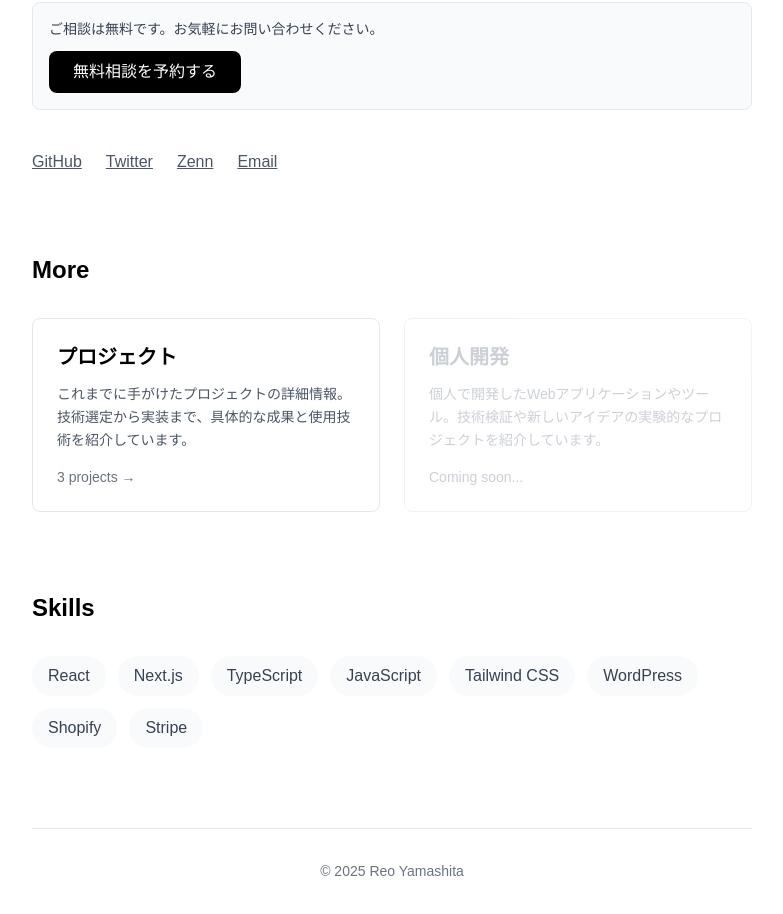
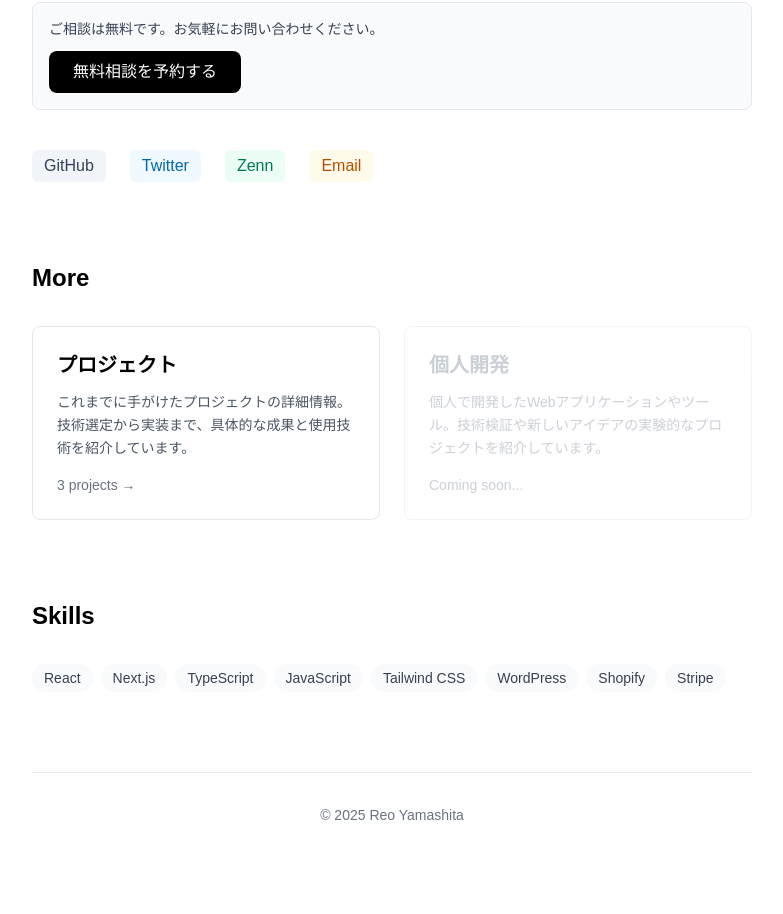
Before and after one commit to melodyclue/my-website, a Next.js app: page / in a window 1280 px wide. Shown: the part 386-1300 px from the top of the page, without its empty margins (248-1031 px from the left). Built offline with nearby package versions, Linux system fonts and the light colour scheme.

Commit message:
style: update link styles and adjust skill badges for improved appearance

```diff
--- a/src/app/page.tsx
+++ b/src/app/page.tsx
@@ -37,7 +37,7 @@ export default function Home() {
           <div className="flex flex-wrap gap-6">
             <a
               href="https://github.com/melodyclue"
-              className="text-gray-600 hover:text-gray-900 transition-colors underline"
+              className="px-3 py-1 bg-slate-100 text-slate-700 hover:bg-slate-200 hover:text-slate-800 transition-colors rounded-md font-medium"
               target="_blank"
               rel="noopener noreferrer"
             >
@@ -45,7 +45,7 @@ export default function Home() {
             </a>
             <a
               href="https://twitter.com/melodyclue"
-              className="text-gray-600 hover:text-gray-900 transition-colors underline"
+              className="px-3 py-1 bg-sky-50 text-sky-700 hover:bg-sky-100 hover:text-sky-800 transition-colors rounded-md font-medium"
               target="_blank"
               rel="noopener noreferrer"
             >
@@ -53,7 +53,7 @@ export default function Home() {
             </a>
             <a
               href="https://zenn.dev/melodyrouter"
-              className="text-gray-600 hover:text-gray-900 transition-colors underline"
+              className="px-3 py-1 bg-emerald-50 text-emerald-700 hover:bg-emerald-100 hover:text-emerald-800 transition-colors rounded-md font-medium"
               target="_blank"
               rel="noopener noreferrer"
             >
@@ -61,7 +61,7 @@ export default function Home() {
             </a>
             <a
               href="mailto:hello@melody.dev"
-              className="text-gray-600 hover:text-gray-900 transition-colors underline"
+              className="px-3 py-1 bg-amber-50 text-amber-700 hover:bg-amber-100 hover:text-amber-800 transition-colors rounded-md font-medium"
             >
               Email
             </a>
@@ -110,15 +110,15 @@ export default function Home() {
         {/* Skills */}
         <section className="mb-20">
           <h2 className="text-2xl font-bold mb-8 text-black">Skills</h2>
-          <div className="flex flex-wrap gap-3">
-            <span className="px-4 py-2 bg-gray-50 text-gray-700 rounded-full font-medium">React</span>
-            <span className="px-4 py-2 bg-gray-50 text-gray-700 rounded-full font-medium">Next.js</span>
-            <span className="px-4 py-2 bg-gray-50 text-gray-700 rounded-full font-medium">TypeScript</span>
-            <span className="px-4 py-2 bg-gray-50 text-gray-700 rounded-full font-medium">JavaScript</span>
-            <span className="px-4 py-2 bg-gray-50 text-gray-700 rounded-full font-medium">Tailwind CSS</span>
-            <span className="px-4 py-2 bg-gray-50 text-gray-700 rounded-full font-medium">WordPress</span>
-            <span className="px-4 py-2 bg-gray-50 text-gray-700 rounded-full font-medium">Shopify</span>
-            <span className="px-4 py-2 bg-gray-50 text-gray-700 rounded-full font-medium">Stripe</span>
+          <div className="flex flex-wrap gap-2">
+            <span className="px-3 py-1 bg-gray-50 text-gray-700 rounded-full text-sm">React</span>
+            <span className="px-3 py-1 bg-gray-50 text-gray-700 rounded-full text-sm">Next.js</span>
+            <span className="px-3 py-1 bg-gray-50 text-gray-700 rounded-full text-sm">TypeScript</span>
+            <span className="px-3 py-1 bg-gray-50 text-gray-700 rounded-full text-sm">JavaScript</span>
+            <span className="px-3 py-1 bg-gray-50 text-gray-700 rounded-full text-sm">Tailwind CSS</span>
+            <span className="px-3 py-1 bg-gray-50 text-gray-700 rounded-full text-sm">WordPress</span>
+            <span className="px-3 py-1 bg-gray-50 text-gray-700 rounded-full text-sm">Shopify</span>
+            <span className="px-3 py-1 bg-gray-50 text-gray-700 rounded-full text-sm">Stripe</span>
           </div>
         </section>
 
```
